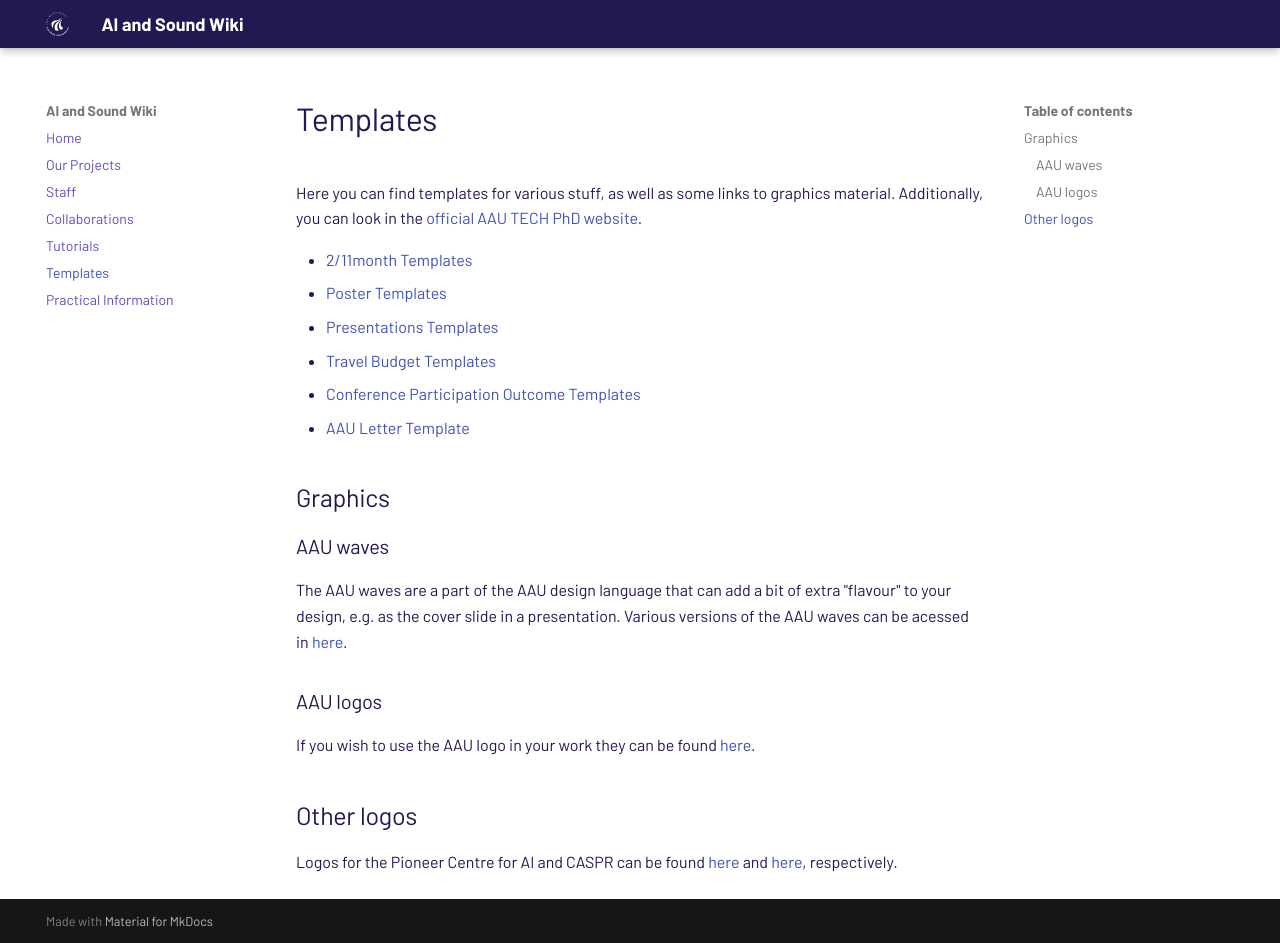
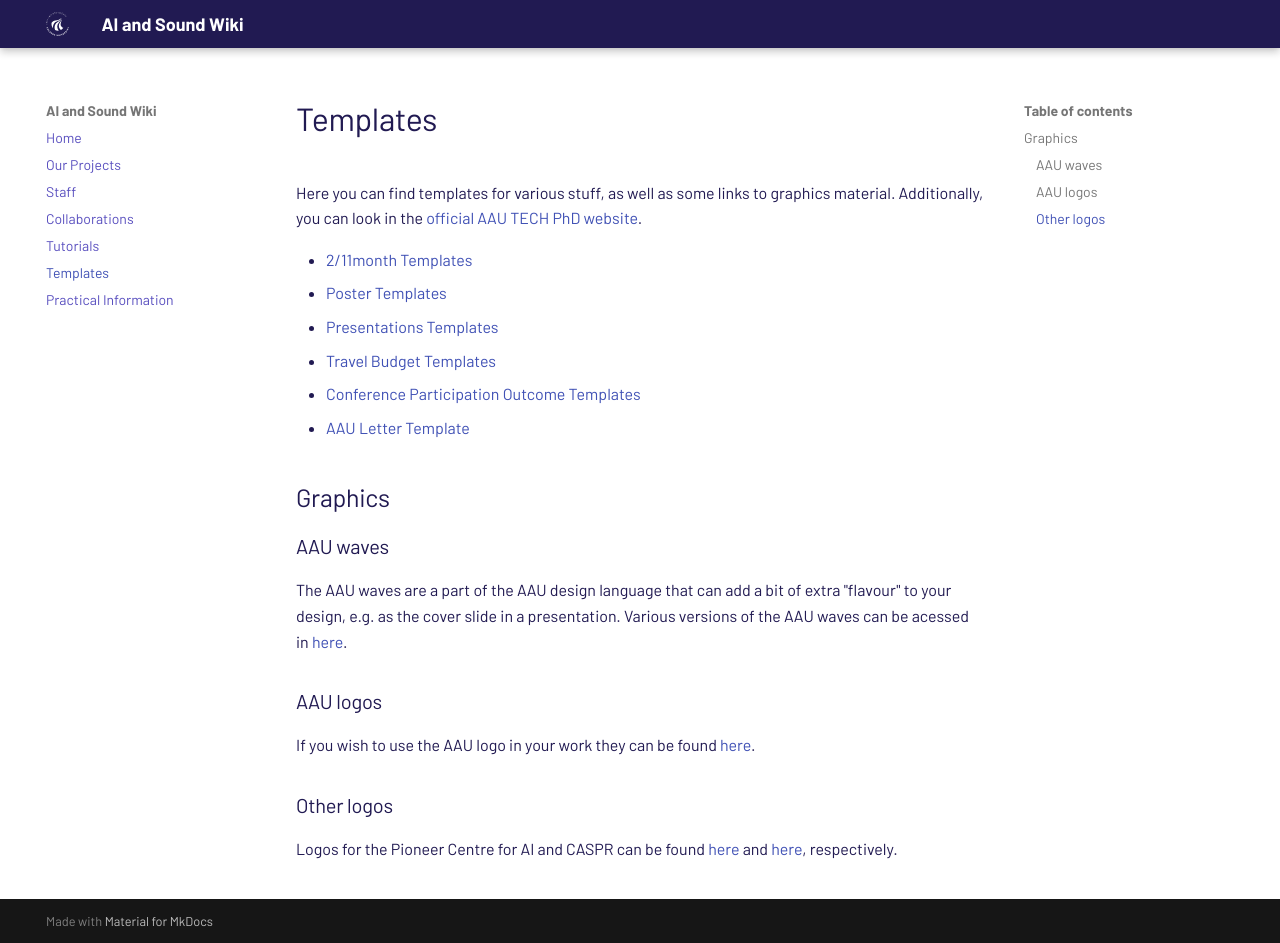
Before and after one commit to HolgerBovbjerg/AIS-wiki, an MkDocs documentation site: the page built from docs/pages/templates/templates.md, in a window 1280 px wide and 943 px high. Built offline with MkDocs 1.6.1 and Material for MkDocs 9.7.7, drawn with Linux system fonts in a browser that asks for light colours.

Commit message:
Header level fix

```diff
--- a/docs/pages/templates/templates.md
+++ b/docs/pages/templates/templates.md
@@ -18,6 +18,6 @@
 ### AAU logos
 If you wish to use the AAU logo in your work they can be found [here](https://github.com/HolgerBovbjerg/AIS-wiki/tree/main/templates/graphics/AAU/logos/).
 
-## Other logos
+### Other logos
 Logos for the Pioneer Centre for AI and CASPR can be found [here](https://github.com/HolgerBovbjerg/AIS-wiki/tree/main/templates/graphics/Pioneer_Centre_for_AI/)
 and [here](https://github.com/HolgerBovbjerg/AIS-wiki/tree/main/templates/graphics/CASPR/), respectively.
```
